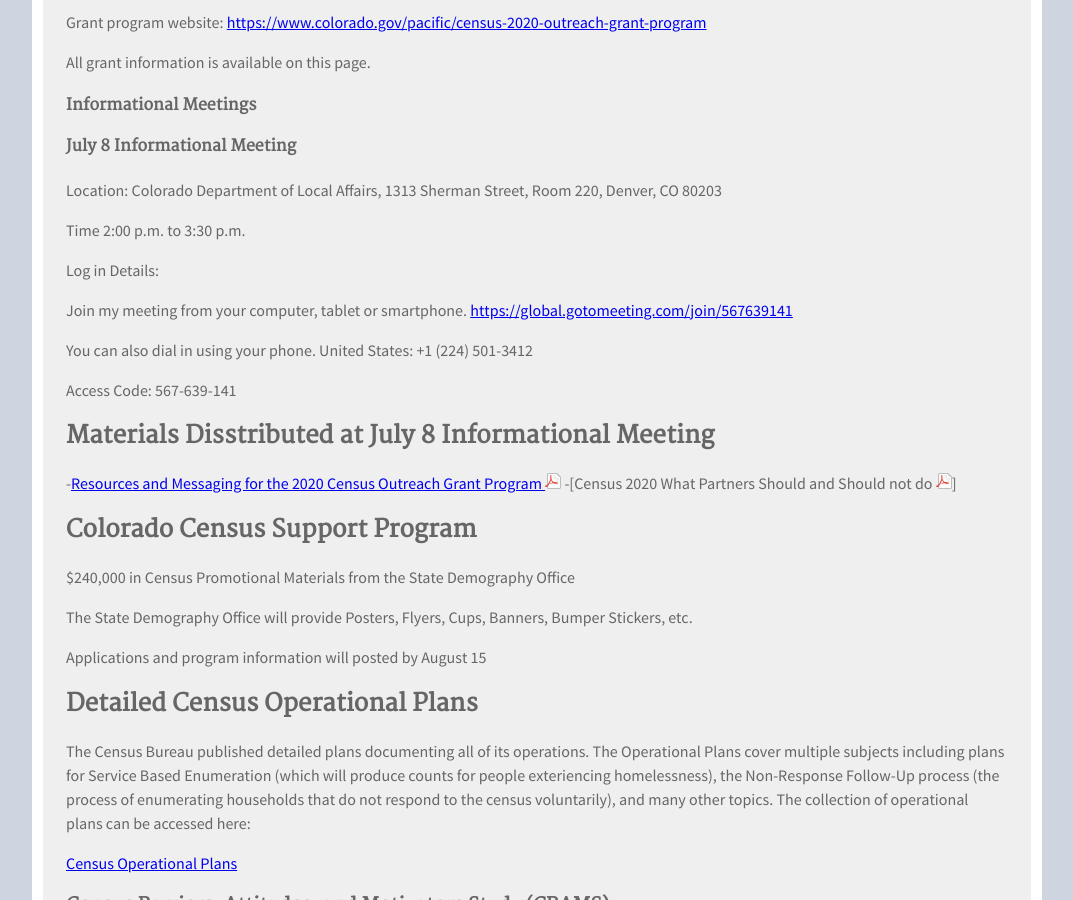
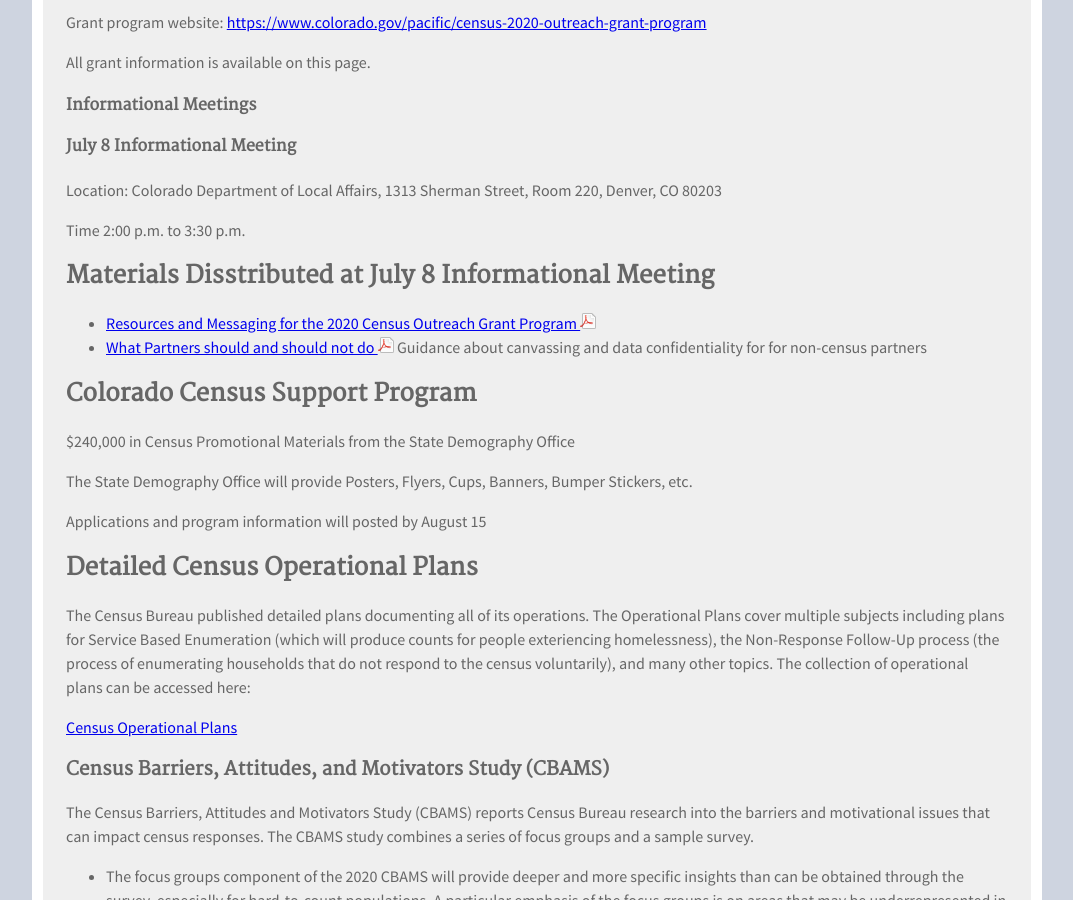
Before and after one commit to TBleess/Website_New, a Jekyll site: the page built from pages/5_CensusACS/2020-resources.md, in a window 1280 px wide and 900 px high, scrolled down 650 px. Shown: the whole window, without its empty margins (103-1176 px from the left). Built offline with Jekyll 4.4.1, drawn with Linux system fonts in a browser that asks for light colours.

Commit message:
Update 2020-resources.md

```diff
--- a/pages/5_CensusACS/2020-resources.md
+++ b/pages/5_CensusACS/2020-resources.md
@@ -31,19 +31,9 @@
 
 Time 2:00 p.m. to 3:30 p.m.
 
-Log in Details:
-
-Join my meeting from your computer, tablet or smartphone.
-[https://global.gotomeeting.com/join/567639141](https://global.gotomeeting.com/join/567639141)
-
-You can also dial in using your phone.
-United States: +1 (224) 501-3412
-
-Access Code: 567-639-141
-
 ## Materials Disstributed at July 8 Informational Meeting
--[Resources and Messaging for the 2020 Census Outreach Grant Program ![pdf](/images/page_white_acrobat.png 'download pdf file')](https://drive.google.com/open?id=1YHSq4A1V16p1wZFWvXXYG3qU1s_yx502)
--[Census 2020 What Partners Should and Should not do ![pdf](/images/page_white_acrobat.png 'download pdf file')]
+* [Resources and Messaging for the 2020 Census Outreach Grant Program ![pdf](/images/page_white_acrobat.png 'download pdf file')](https://drive.google.com/open?id=1YHSq4A1V16p1wZFWvXXYG3qU1s_yx502)
+* [What Partners should and should not do ![pdf](/images/page_white_acrobat.png 'download pdf file')](https://drive.google.com/open?id=1zAJ4Kbx32i71BIg2atgFFzwHxQlW_zo4) Guidance about canvassing and data confidentiality for for non-census partners
 
 ## Colorado Census Support Program
 
```
